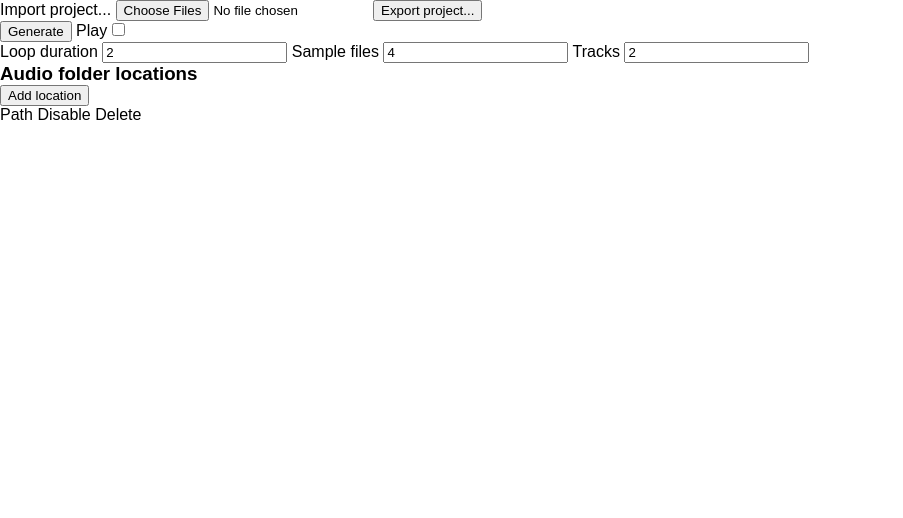
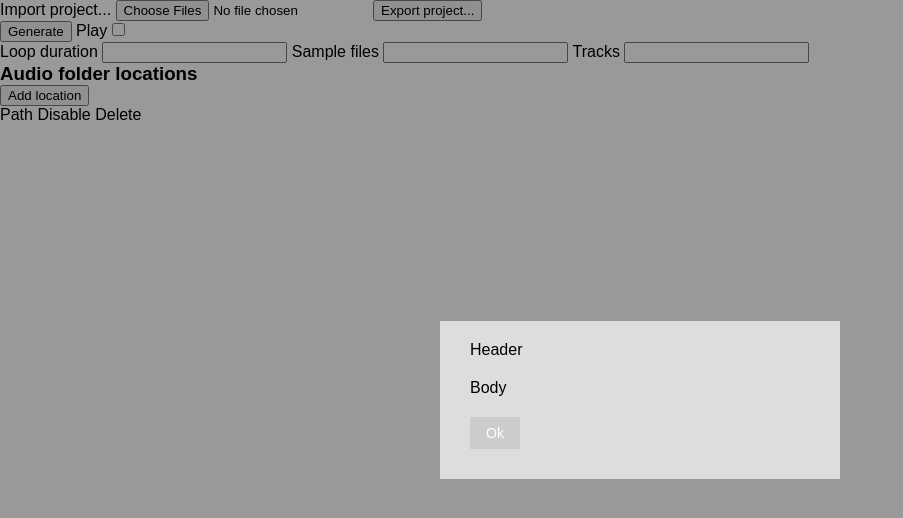
Before and after one commit to hisschemoller/audio-collage, a website with bundled scripts: page public/index.html in a window 1280 px wide. Shown: the whole page, without its empty margins (0-903 px from the left). Built offline with nearby package versions, Linux system fonts and the light colour scheme; files whose address does not match are found by name.

Commit message:
Restore samples and complete app state after refresh.

```diff
--- /dev/null
+++ b/public/css/dialog.css
@@ -0,0 +1,63 @@
+.dialog {
+  bottom: 0;
+  display: none;
+  left: 0;
+  position: fixed;
+  right: 0;
+  top: 0;
+  z-index: 1;
+}
+.dialog[data-show='true'] {
+  display: block;
+}
+.dialog__layer {
+  background-color: rgba(0, 0, 0, 0.4);
+  bottom: 0;
+  left: 0;
+  position: absolute;
+  right: 0;
+  top: 0;
+}
+.dialog__window {
+  background-color: #ddd;
+  left: 50%;
+  padding: 10px;
+  position: absolute;
+  top: 50%;
+  transform: translate(-50%, -50%);
+  width: 400px;
+}
+.dialog__window {
+  display: block;
+}
+.dialog__header {
+  padding: 10px 20px;
+}
+.dialog__body {
+  display: block;
+  padding: 10px 20px;
+}
+.dialog__controls {
+  display: flex;
+  padding: 10px 20px 20px 20px;
+}
+.dialog__reject {
+
+}
+.dialog__agree {
+
+}
+.dialog__controls .btn {
+  background-color: #ccc;
+  border: none;
+  border-radius: 0;;
+  color: #fff;
+  font-size: 14px;
+  margin-right: 20px;
+  padding: 8px 16px;
+  width: auto;
+}
+.dialog__controls .btn:hover {
+  background-color: #bbb;
+  color: #fff;
+}
--- a/public/css/style.css
+++ b/public/css/style.css
@@ -1,3 +1,5 @@
+@import 'dialog.css';
+
 *, *:before, *:after {
   box-sizing: border-box;
   margin: 0;
@@ -8,7 +10,9 @@ body {
 .dir__path {
   width: 80%;
 }
-
+table {
+  border: 1px solid #999;
+}
 td {
   border: 1px solid #999;
   padding: 5px 10px;
--- a/public/index.html
+++ b/public/index.html
@@ -40,6 +40,25 @@
   </div>
   <div id="info"></div>
 
+  <div class="dialog">
+    <div class="dialog__layer"></div>
+    <div class="dialog__window">
+      <div class="dialog__header">
+        <span class="header__label">header</span>
+      </div>
+      <div class="panel__viewport">
+        <div class="panel__content">
+          <span class="dialog__body">body</span>
+          <div class="dialog__controls">
+            <button type="button" class="btn dialog__reject">reject</button>
+            <button type="button" class="btn dialog__resolve">resolve</button>
+          </div>
+        </div>
+      </div>
+    </div>
+  </div>
+</div>
+
 	<template id="template-dir">
 		<div class="dir">
 			<input type="text" class="dir__path"></input>
--- a/public/js/audio/audio.js
+++ b/public/js/audio/audio.js
@@ -17,8 +17,9 @@ function handleStateChanges(e) {
   switch (action.type) {
 
     case actions.GENERATE:
+    case actions.NEW_PROJECT:
+    case actions.SET_PROJECT:
       stop();
-      initAudio();
       updateBuffers(state);
       break;
 
@@ -28,7 +29,7 @@ function handleStateChanges(e) {
   }
 }
 
-function initAudio() {
+export function initAudio() {
   if (!ctx) {
     ctx = new (window.AudioContext || window.webkitAudioContext)();
   }
@@ -55,6 +56,8 @@ export function setup() {
 function setupScore(state) {
   const {settings, tracks } = state;
   const { loopDurationInSecs } = settings;
+  // loopDurationInSecs = s;
+  console.log(loopDurationInSecs);
   players.length = 0;
 
   tracks.allIds.forEach(trackId => {
--- a/public/js/audio/samplePlayer.js
+++ b/public/js/audio/samplePlayer.js
@@ -30,6 +30,7 @@ export default function createSamplePlayer(data) {
   };
 
   const play = function(when, index) {
+    console.log(when);
     pattern.forEach(note => {
       createVoice(when + (loopDurationInSecs * note.time));
     });
--- a/public/js/main.js
+++ b/public/js/main.js
@@ -1,9 +1,10 @@
 import { persist } from './store/store.js';
-import { setup as setupAudio } from './audio/audio.js';
+import { setup as setupAudio, initAudio } from './audio/audio.js';
 import { setup as setupControls } from './view/controls.js';
 import { setup as setupDirectories } from './view/directories.js';
 import { setup as setupInfo } from './view/info.js';
 import { setup as setupSettings } from './view/settings.js';
+import { showDialog } from './view/dialog.js';
 
 async function main() {
   setupAudio();
@@ -11,7 +12,16 @@ async function main() {
   setupDirectories();
   setupInfo();
   setupSettings();
-  persist();
+
+  showDialog({
+    header: 'Header',
+    body: 'Body',
+    resolve: 'Ok',
+    resolveCb: () => {
+      initAudio();
+      persist();
+    },
+  });
 }
 
 main();
--- a/public/js/store/actions-generate.js
+++ b/public/js/store/actions-generate.js
@@ -40,8 +40,8 @@ function createTrack(state, sampleData, index) {
 
 function createPattern(trackIndex) {
   switch (trackIndex) {
-    case 0:
-      return patterns.fourfour;
+    // case 0:
+    //   return patterns.fourfour;
 
     case 1: {
       const pattern = [];
@@ -51,9 +51,9 @@ function createPattern(trackIndex) {
       return pattern;
     }
 
-    case 2: {
+    default: {
       const pattern = [];
-      pattern.push({ time: Math.floor(Math.random() * 16) / 16 });
+      pattern.push({ time: Math.floor(Math.random() * 32) / 16 });
       return pattern;
     }
   }
--- a/public/js/view/controls.js
+++ b/public/js/view/controls.js
@@ -53,6 +53,8 @@ function handleStateChanges(e) {
   switch (action.type) {
 
     case actions.GENERATE:
+    case actions.NEW_PROJECT:
+    case actions.SET_PROJECT:
     case actions.SET_TRANSPORT:
       updatePlayButton(state);
       break;
--- /dev/null
+++ b/public/js/view/dialog.js
@@ -0,0 +1,54 @@
+/**
+ * Dialog overlay.
+ */
+
+const defaults = {
+  header: '',
+  body: '',
+  resolve: '',
+  reject: '',
+  resolveCb: null,
+  rejectCb: null,
+};
+
+let dialogEl,
+  headerEl,
+  bodyEl,
+  resolveBtnEl,
+  rejectBtnEl,
+  resolveBtnCallback,
+  rejectBtnCallback;
+
+function setup() {
+  dialogEl = document.querySelector('.dialog');
+  headerEl = dialogEl.querySelector('.dialog__header .header__label');
+  bodyEl = dialogEl.querySelector('.dialog__body');
+  resolveBtnEl = dialogEl.querySelector('.dialog__resolve');
+  rejectBtnEl = dialogEl.querySelector('.dialog__reject');
+  resolveBtnEl.addEventListener('click', e => {
+    dialogEl.dataset.show = false;
+    resolveBtnCallback && resolveBtnCallback();
+  });
+  rejectBtnEl.addEventListener('click', e => {
+    dialogEl.dataset.show = false;
+    rejectBtnCallback && rejectBtnCallback();
+  });
+}
+
+export function showDialog(options) {
+  const settings = { ...defaults, ...options };
+
+  if (!dialogEl) {
+    setup();
+  }
+
+  dialogEl.dataset.show = true;
+  headerEl.innerHTML = settings.header;
+  bodyEl.innerHTML = settings.body;
+  resolveBtnEl.innerHTML = settings.resolve;
+  rejectBtnEl.innerHTML = settings.reject;
+  resolveBtnCallback = settings.resolveCb;
+  rejectBtnCallback = settings.rejectCb;
+  resolveBtnEl.style.display = settings.resolve != '' ? 'block' : 'none';
+  rejectBtnEl.style.display = settings.reject != '' ? 'block' : 'none';
+}
--- a/public/js/view/info.js
+++ b/public/js/view/info.js
@@ -7,6 +7,8 @@ function handleStateChanges(e) {
   switch (action.type) {
 
     case actions.GENERATE:
+    case actions.NEW_PROJECT:
+    case actions.SET_PROJECT:
       updateInfo(state);
       break;
   }
@@ -20,6 +22,7 @@ export function setup() {
 function updateInfo(state) {
   const { sounds, tracks, } = state;
   let html = '<table>';
+  html += `<tr><th>offset</th><th>duration</th><th>file</th></tr>`;
   tracks.allIds.forEach(trackId => {
     const { sampleId, sampleStartOffset } = tracks.byId[trackId];
     const { dir, duration, file } = sounds.byId[sampleId];
```
